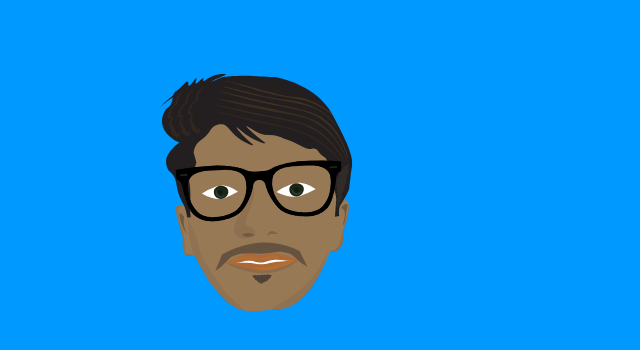
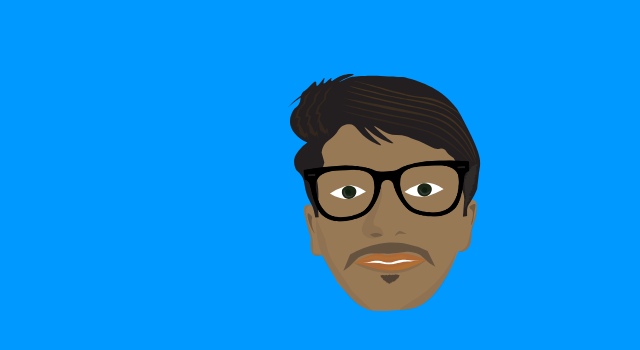
Before and after one commit to Neelakanteswar/neelakanteswar.github.io, a plain HTML site: page index.html in a window 1280 px wide. Shown: the whole page, without its empty margins (356-996 px from the left). Drawn offline with Linux system fonts and the light colour scheme.

Commit message:
Update splash.css

```diff
--- a/splash.css
+++ b/splash.css
@@ -2,7 +2,7 @@
 	width: 15%;
 	height: 15%;
 	margin-top: 4em;
-	margin-left: 32em;
+	margin-left: 40em;
 	opacity: 0;
 	transition: 2s opacity ease-in 200ms;
 }
```
